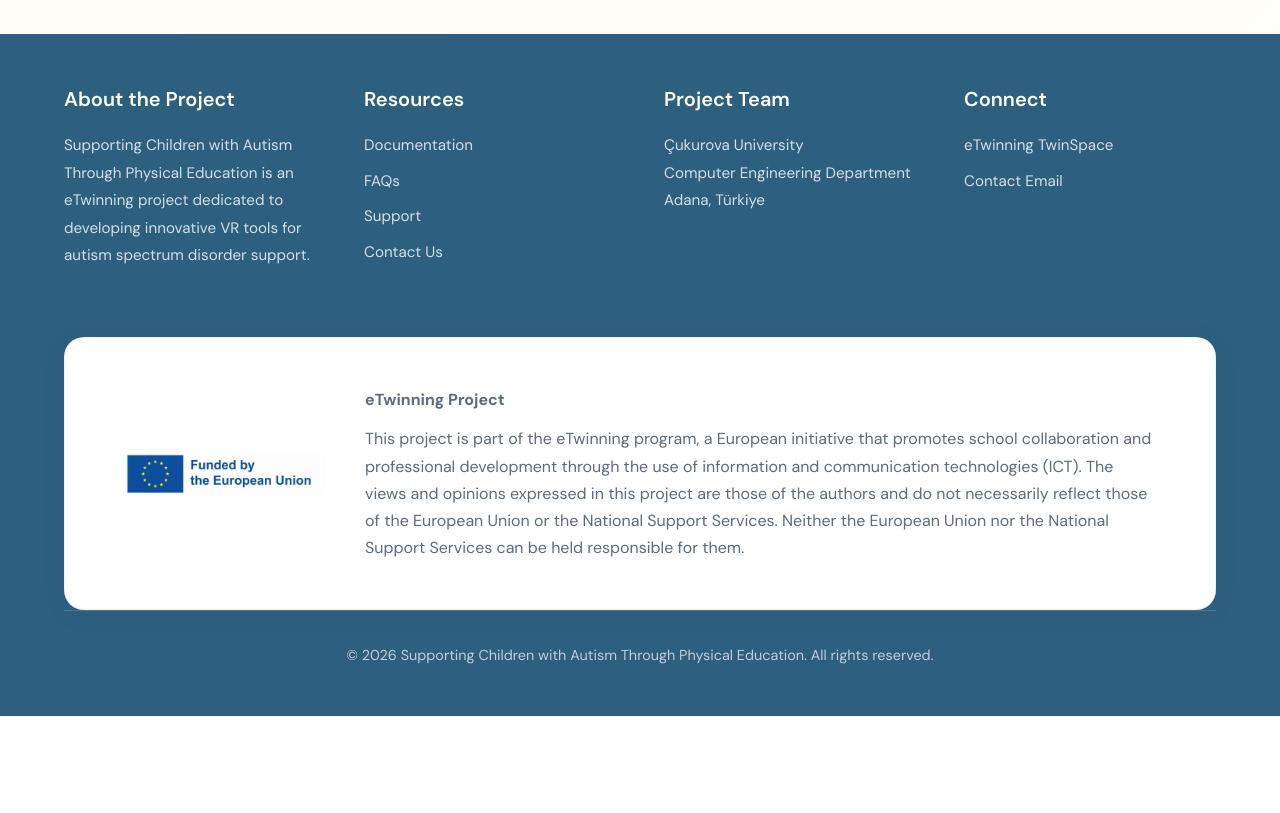
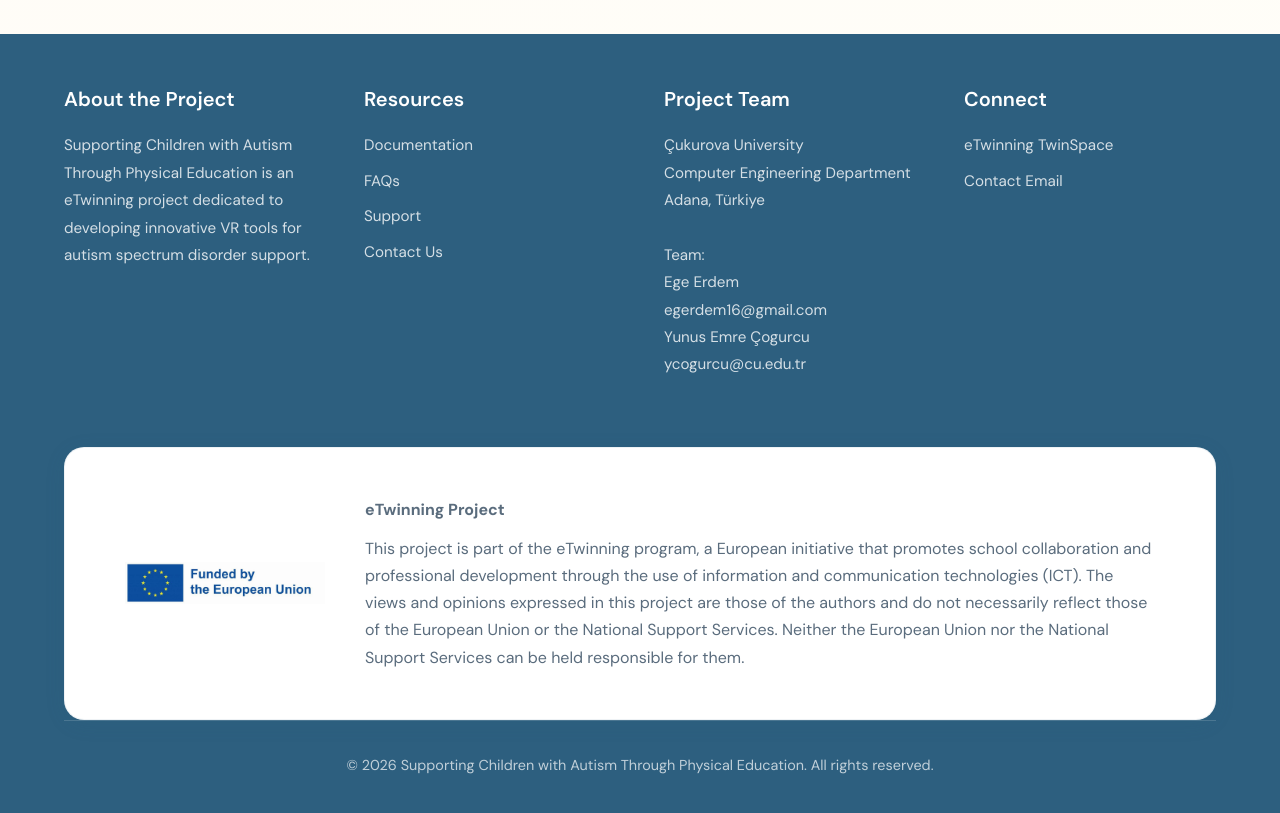
Before and after one commit to yuemco/VRApp2, a plain HTML site: page index.html in a window 1280 px wide. Shown: the part 4440-5253 px from the top of the page. Before the commit the page ends 5156 px from the top, so only its background shows below. Drawn offline with nearby package versions, Linux system fonts and the light colour scheme.

Commit message:
Update index.html

```diff
--- a/index.html
+++ b/index.html
@@ -1265,7 +1265,7 @@
 
                 <div class="footer-section">
                     <h3 data-i18n="footer.team.title">Project Team</h3>
-                    <p data-i18n="footer.team.text">Çukurova University<br>Adana, Turkey</p>
+                    <p data-i18n="footer.team.text">Çukurova University<br>Adana, Turkey<br><br>Team:<br>Ege Erdem<br>egerdem16@gmail.com<br>Yunus Emre Çogurcu<br>ycogurcu@cu.edu.tr</p>
                 </div>
 
                 <div class="footer-section">
@@ -1397,7 +1397,7 @@
                     },
                     team: {
                         title: "Project Team",
-                        text: "Çukurova University<br>Computer Engineering Department<br>Adana, Türkiye"
+                        text: "Çukurova University<br>Computer Engineering Department<br>Adana, Türkiye<br><br>Team:<br>Ege Erdem<br>egerdem16@gmail.com<br>Yunus Emre Çogurcu<br>ycogurcu@cu.edu.tr"
                     },
                     connect: {
                         title: "Connect",
@@ -1516,7 +1516,7 @@
                     },
                     team: {
                         title: "Proje Ekibi",
-                        text: "Çukurova Üniversitesi<br>Adana, Türkiye"
+                        text: "Çukurova Üniversitesi<br>Adana, Türkiye<br><br>Team:<br>Ege Erdem<br>egerdem16@gmail.com<br>Yunus Emre Çogurcu<br>ycogurcu@cu.edu.tr"
                     },
                     connect: {
                         title: "Bağlantı",
@@ -1635,7 +1635,7 @@
                     },
                     team: {
                         title: "Проектен тим",
-                        text: "Универзитет Чукурова<br><br>Адана, Турција"
+                        text: "Универзитет Чукурова<br>Адана, Турција<br><br>Team:<br>Ege Erdem<br>egerdem16@gmail.com<br>Yunus Emre Çogurcu<br>ycogurcu@cu.edu.tr"
                     },
                     connect: {
                         title: "Поврзете се",
@@ -1754,7 +1754,7 @@
                     },
                     team: {
                         title: "Projekta komanda",
-                        text: "Čukurovas Universitāte<br><br>Adana, Turcija"
+                        text: "Čukurovas Universitāte<br>Adana, Turcija<br><br>Team:<br>Ege Erdem<br>egerdem16@gmail.com<br>Yunus Emre Çogurcu<br>ycogurcu@cu.edu.tr"
                     },
                     connect: {
                         title: "Savienojieties",
@@ -1873,7 +1873,7 @@
                     },
                     team: {
                         title: "Projekto komanda",
-                        text: "Čukurovos universitetas<br><br>Adana, Turkija"
+                        text: "Čukurovos universitetas<br>Adana, Turkija<br><br>Team:<br>Ege Erdem<br>egerdem16@gmail.com<br>Yunus Emre Çogurcu<br>ycogurcu@cu.edu.tr"
                     },
                     connect: {
                         title: "Prisijunkite",
```
